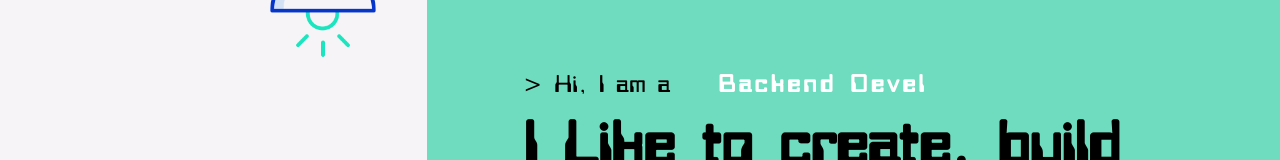
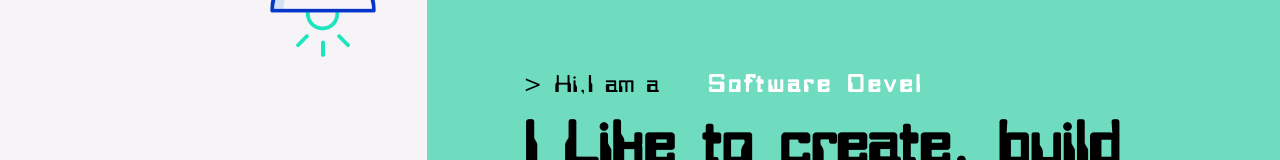
Before and after one commit to sunil-kumarr/sunil-kumarr.git.io, a React (Vite) app: page / in a window 1280 px wide. Shown: the part 156-316 px from the top of the page. Built offline with nearby package versions, Linux system fonts and the light colour scheme.

Commit message:
update intro

```diff
--- a/src/index.css
+++ b/src/index.css
@@ -130,7 +130,7 @@ a {
     width: 0;
   }
   to {
-    width: 60%;
+    width: 62%;
   }
 }
 
--- a/src/pages/home/sections/IntroSection.jsx
+++ b/src/pages/home/sections/IntroSection.jsx
@@ -1,9 +1,38 @@
-import React from "react";
+import React, { useEffect, useState } from "react";
 import { GiThorHammer } from "react-icons/gi";
 import SeverSVG from "../../../assets/svg/gameroom.svg";
 import HeadLamp from "../../../assets/img/hang-lamp.png";
 
-const IntroSection = () => (
+const IntroSection = () => {
+  const roles = [
+    "Software Developer",
+    "Frontend Developer",
+    "Backend Developer",
+    "Super Developer",
+  ];
+  const [role, setRole] = useState(roles[0]);
+  const [index, setIndex] = useState(0);
+  let nIntervId;
+  function changeRole() {
+    if (!nIntervId) {
+      nIntervId = setInterval(updateRole, 5002);
+    }
+  }
+
+  function updateRole() {
+    setRole(roles[index]);
+    console.log(role, index);
+    setIndex(Math.ceil((index + 1) % roles.length));
+  }
+
+  useEffect(() => {
+    changeRole();
+    return () => {
+      clearInterval(nIntervId);
+    };
+  }, [index]);
+
+  return (
     <section class="grid grid-cols-1 grid-rows-2 grid-flow-col md:grid-cols-6 md:grid-rows-1 md:grid-flow-row">
       <div class="col-span-2 h-96 none lg:h-screen bg-[#f6f4f6] flex flex-col justify-end pt-10 ">
         <img
@@ -16,9 +45,11 @@ const IntroSection = () => (
       <div class="col-span-6 md:col-span-4 h-96 lg:h-screen bg-[#6fdcbf] flex flex-col justify-center items-center">
         <div class="customFont p-10 md:p-12 lg:p-24">
           <div class="pb-4 pr-4 text-lg md:text-xl lg:text-2xl flex w-fit">
-          <span class="pr-4 inline-block text-justify">{"> Hi, I am a"}</span>
-          <span class="typewriter text-white font-bold text-lg md:text-2xl text-center">
-            Backend Developer
+            <span class="pr-4 inline-block text-justify text-sm md:text-2xl">
+              {"> Hi,I am a"}
+            </span>
+            <span class="typewriter text-white font-bold text-sm md:text-2xl text-center">
+              {role}
             </span>
           </div>
 
@@ -31,5 +62,6 @@ const IntroSection = () => (
       </div>
     </section>
   );
+};
 
 export default IntroSection;
```
Lines whose indentation alone changed are shown as unchanged.
